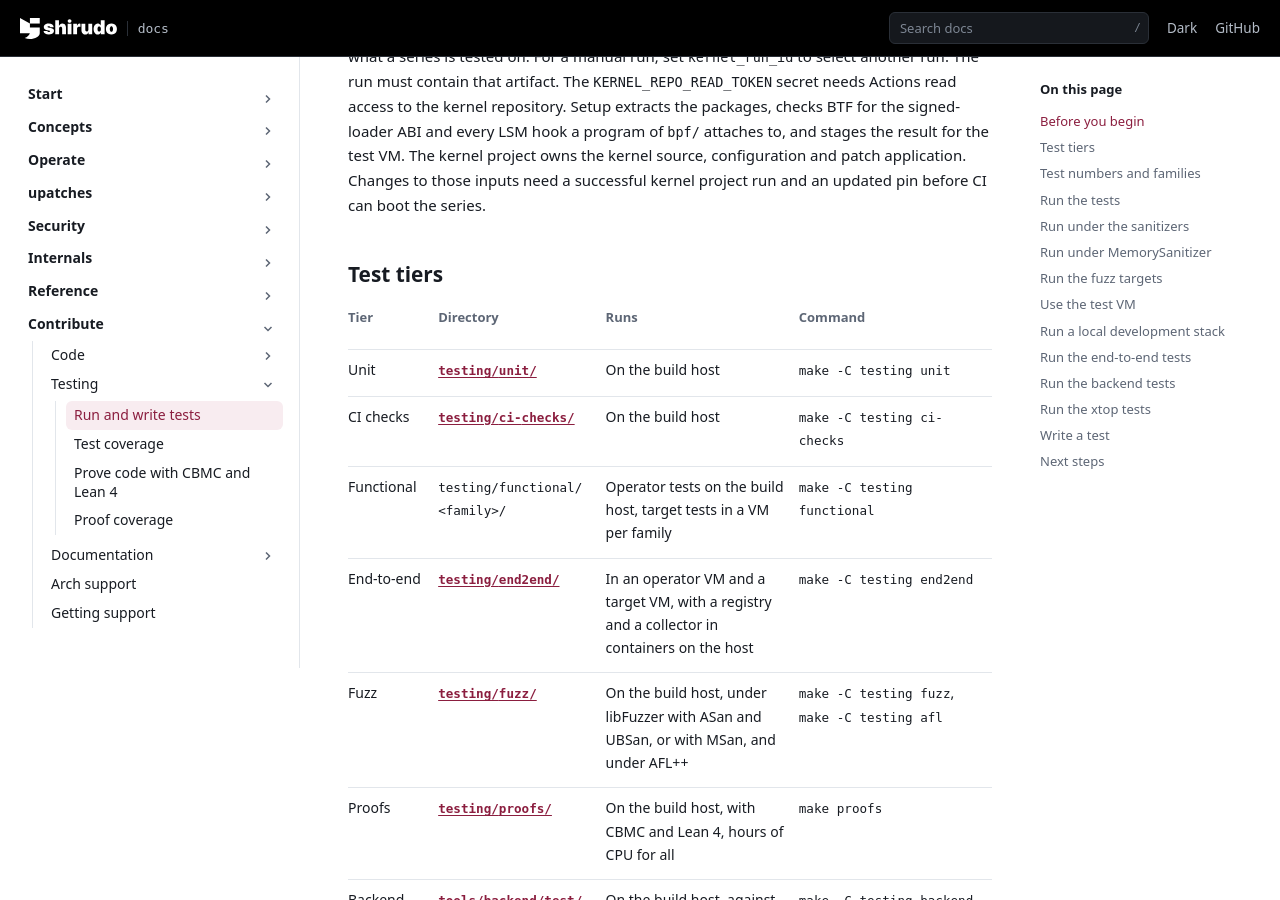
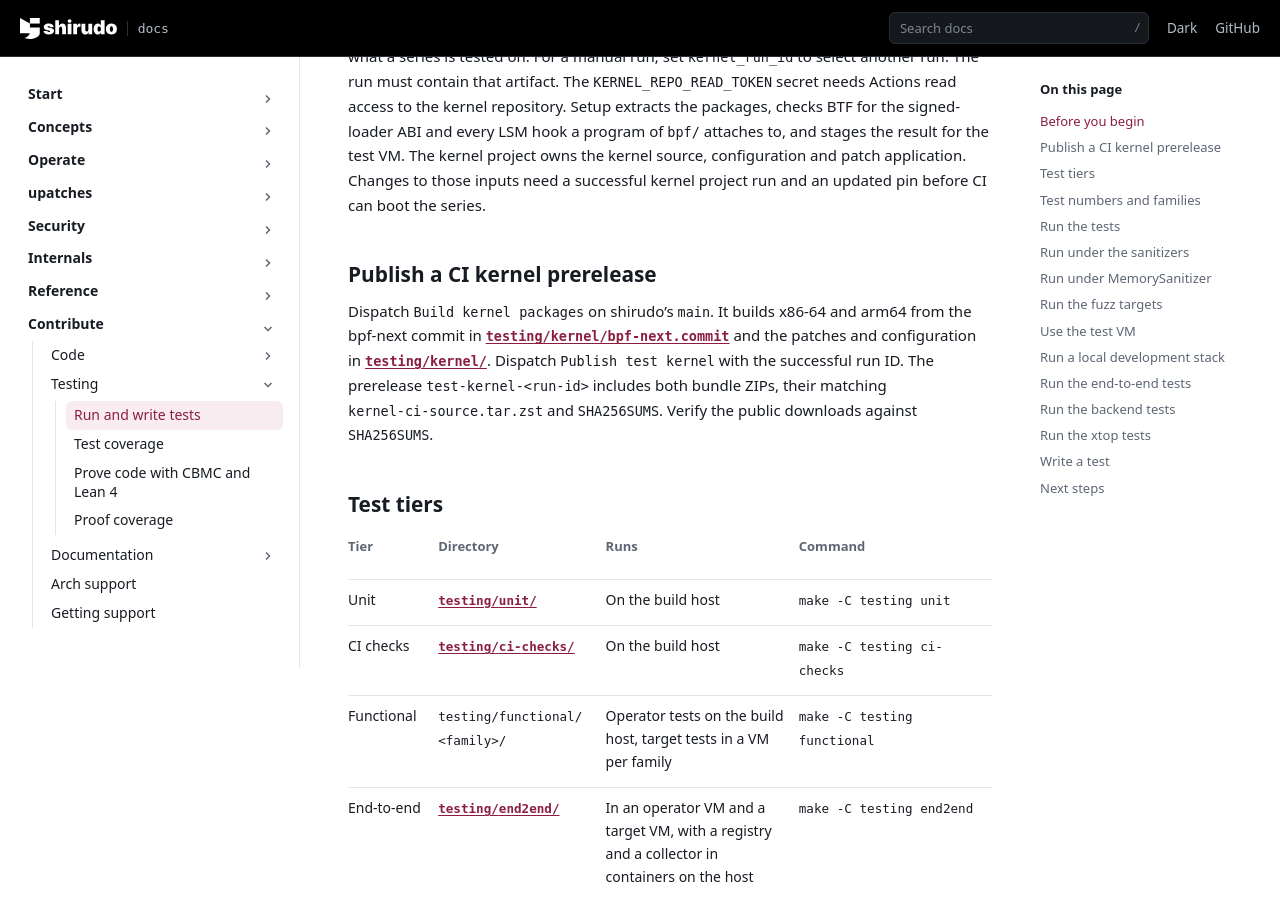
Before and after one commit to AliBashaSY/shirudo, a Sphinx documentation site: the page built from Documentation/contribute/testing/testing.rst, in a window 1280 px wide and 900 px high, scrolled down 1074 px. Built offline with Sphinx 7.4.7, drawn with Linux system fonts in a browser that asks for light colours; pages that are not in the unit, such as notebooks, are missing from menus.

Commit message:
testing: build and publish in-tree CI kernels
Build x86-64 and arm64 test packages from the pinned bpf-next commit
and the carried patches. Publish both bundles with their matching
source so CI can switch to a verified public prerelease.

Keep the existing kernel download path until the first public bundle
is available. Exclude test-kernel tags from software versioning and
package release triggers.

Signed-off-by: Andrea Lattuada <andrea@lattuada.me>

```diff
--- a/Documentation/contribute/testing/test-coverage.rst
+++ b/Documentation/contribute/testing/test-coverage.rst
@@ -94,6 +94,10 @@ signed config image.
        type on its line or the one above, a header's declaration that is
        no call, the calls that count and the definitions it leaves
        alone, and the tree itself
+   * - ``t0010-publish-test-kernel``
+     - The prerelease tag, assets, and repository token,
+       and rejection of missing source, mismatched source and a bundle
+       with the wrong checksum
 
 ``build`` (1)
 ~~~~~~~~~~~~~
--- a/Documentation/contribute/testing/testing.rst
+++ b/Documentation/contribute/testing/testing.rst
@@ -65,6 +65,17 @@ program of ``bpf/`` attaches to, and stages the result for the test VM.
 The kernel project owns the kernel source, configuration and patch
 application. Changes to those inputs need a successful kernel project
 run and an updated pin before CI can boot the series.
+
+Publish a CI kernel prerelease
+------------------------------
+
+Dispatch ``Build kernel packages`` on shirudo's ``main``. It builds
+x86-64 and arm64 from the bpf-next commit in
+:src:`testing/kernel/bpf-next.commit` and the patches and configuration
+in :src:`testing/kernel/`. Dispatch ``Publish test kernel`` with the
+successful run ID. The prerelease ``test-kernel-<run-id>`` includes both
+bundle ZIPs, their matching ``kernel-ci-source.tar.zst`` and
+``SHA256SUMS``. Verify the public downloads against ``SHA256SUMS``.
 
 Test tiers
 ----------
```
Also changed, not shown: Documentation/reference/versions.rst (+4 -3 lines), 11 other files.
